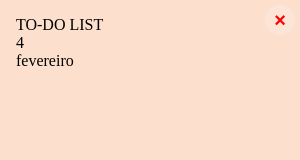
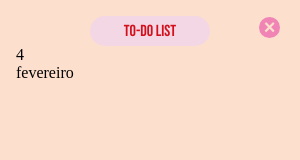
Before and after one commit to isabellalulu/tasks-app, an Electron app: page index.html in a window 300 px wide. Drawn offline with Linux system fonts and the light colour scheme; a web font is replaced by a local one.

Commit message:
feat: adiciona botão de fechar e titulo

```diff
--- a/index.html
+++ b/index.html
@@ -5,6 +5,10 @@
     <title>app name</title>
     <link rel="stylesheet" href="styles.css" />
   </head>
+
+  <style>
+    @import url('https://fonts.googleapis.com/css2?family=Bebas+Neue&family=Bungee&family=Libertinus+Mono&family=Pixelify+Sans:wght@400..700&family=Poppins:ital,wght@0,100;0,200;0,300;0,400;0,500;0,600;0,700;0,800;0,900;1,100;1,200;1,300;1,400;1,500;1,600;1,700;1,800;1,900&family=Quicksand:wght@300..700&family=Ysabeau+Office:ital,wght@0,1..1000;1,1..1000&display=swap');
+    </style>
 
   <body>
     <div class="app">
--- a/styles.css
+++ b/styles.css
@@ -29,37 +29,42 @@
   #close-btn {
 
     position: absolute;
-
-    top: 5px;
-
-    right: 5px;
-
-    background: rgba(255, 255, 255, 0.2); /* Fundo leve para teste */
-
+    top: 17px;
+    right: 20px;
+    background-color: #F084B5; /* Fundo leve para teste */
     border: none;
-
-    color: red;
-
+    color: #FCDFCD;
     font-size: 20px;
-
     font-weight: bold;
-
     cursor: pointer;
-
-    z-index: 9999; /* Fica na frente de todas as imagens */
-
+    z-index: 9999;
     -webkit-app-region: no-drag;
-
-    width: 30px;
-
-    height: 30px;
-
+    width: 21px;
+    height: 21px;
     border-radius: 50%;
-
     display: flex;
-
     justify-content: center;
-
     align-items: center;
 
     }
+
+    .title{
+        top: 10px;
+        width: 120px;
+        height: 30px;
+        margin: 0 auto;
+
+
+        justify-content: center;
+        align-items: center;
+
+        font-family: "Bebas Neue", sans-serif;
+        font-weight: 20;
+        font-style: normal;
+
+        color: #D30F1B;
+        display: flex;
+        background-color: #F4D7E5;
+        border-radius: 10rem;
+
+    }
```
